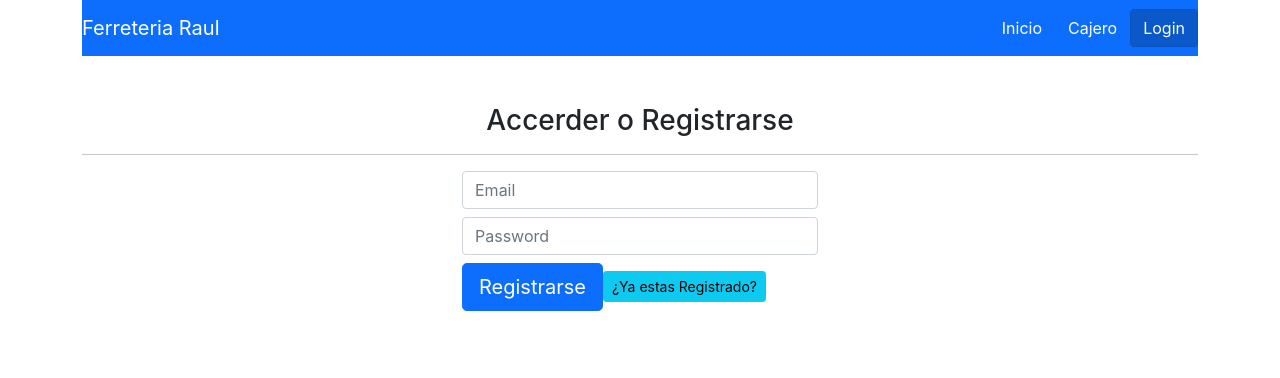
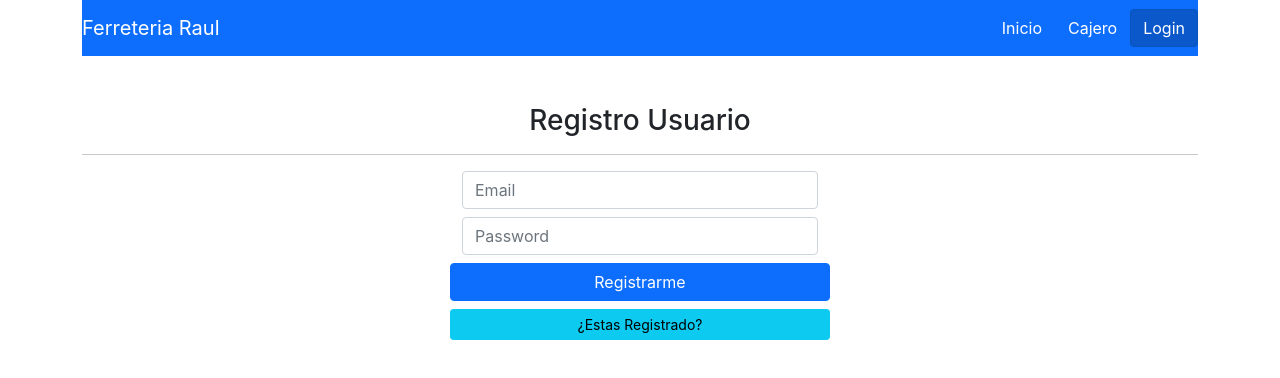
Before and after one commit to ruizjose147/RetoAppEmpresarial-Front-end, a React (Create React App) app: page /login in a window 1280 px wide. Shown: the top 378 px of the page. Built offline with nearby package versions, Linux system fonts and the light colour scheme.

Commit message:
Validaciones en los inputs y pintando errores

```diff
--- a/src/components/Login.jsx
+++ b/src/components/Login.jsx
@@ -1,41 +1,87 @@
 import React from 'react'
+import { useState } from 'react';
 
 export const Login = () => {
 
-    const [email, setEmail] = React.useState('')
-    const [pass, setPass] = React.useState('')
+    const [email, setEmail] = useState('');
+    const [pass, setPass] = useState('');
+    const [error, setError] = useState(null);
+    const [esRegistro, setEsRegistro] = useState(true)
+
+    const procesarDatos = e =>{
+        e.preventDefault();
+
+        if(!email.trim()){
+            //console.log("ingrese email")
+            setError("Ingrese un email")
+            return
+        }
+
+        if(!pass.trim()){
+            //console.log('ingrese password')
+            setError('ingrese password')
+            return
+        }
+        if(pass.length<6){
+            //console.log("pass min 6")
+            setError("El password debe ser de minimo 6 caracteres")
+        }
+        console.log("pasando todas las validaciones")
+        setError(null)
+    }
 
   return (
     <div className="mt-5">
-        <h3 className="text-center">Accerder o Registrarse</h3>
+        <h3 className="text-center">
+            {
+                esRegistro ? "Registro Usuario" : "Login de Acceso"
+            }
+        </h3>
         <hr />
         <div className="row justify-content-center">
             <div className="col-12 col-sm-8 col-md-6 col-xl-4">
-                <form>
+                <form onSubmit={procesarDatos}>
+                    {
+                        error && (
+                        <div className="alert alert-danger">
+                            {error}
+                        </div>
+                        )
+                    }
                     <input
                     type="email"
                     className="form-control mb-2"
                     placeholder="Email"
                     onChange={e => setEmail(e.target.value)}
+                    value={email}
                     />
                     <input
                     type="password"
                     className="form-control mb-2"
                     placeholder="Password"
                     onChange={e => setPass(e.target.value)}
+                    value={pass}
                     />
+                    <div className="row justify-content-center">
                     <button
-                        className="btn btn-lg btn-primary btn-block"
+                        className="btn btn-md btn-primary btn-block"
                         type="submit"
                     >
-                        Registrarse
+                        {
+                            esRegistro ? "Registrarme" : "Ingresar"
+                        }
                     </button>
+                    <br />
                     <button
-                        className="btn btn-sm btn-info btn-block"
+                        className="btn btn-sm btn-info btn-block mt-2"
+                        onClick={()=> setEsRegistro(!setEsRegistro)}
                         type="button"
                     >
-                        ¿Ya estas Registrado?
+                        {
+                            esRegistro ? "¿Estas Registrado?" : "¿No tienes Cuenta?"
+                        }
                     </button>
+                    </div>
                 </form>
             </div>
         </div>
```
